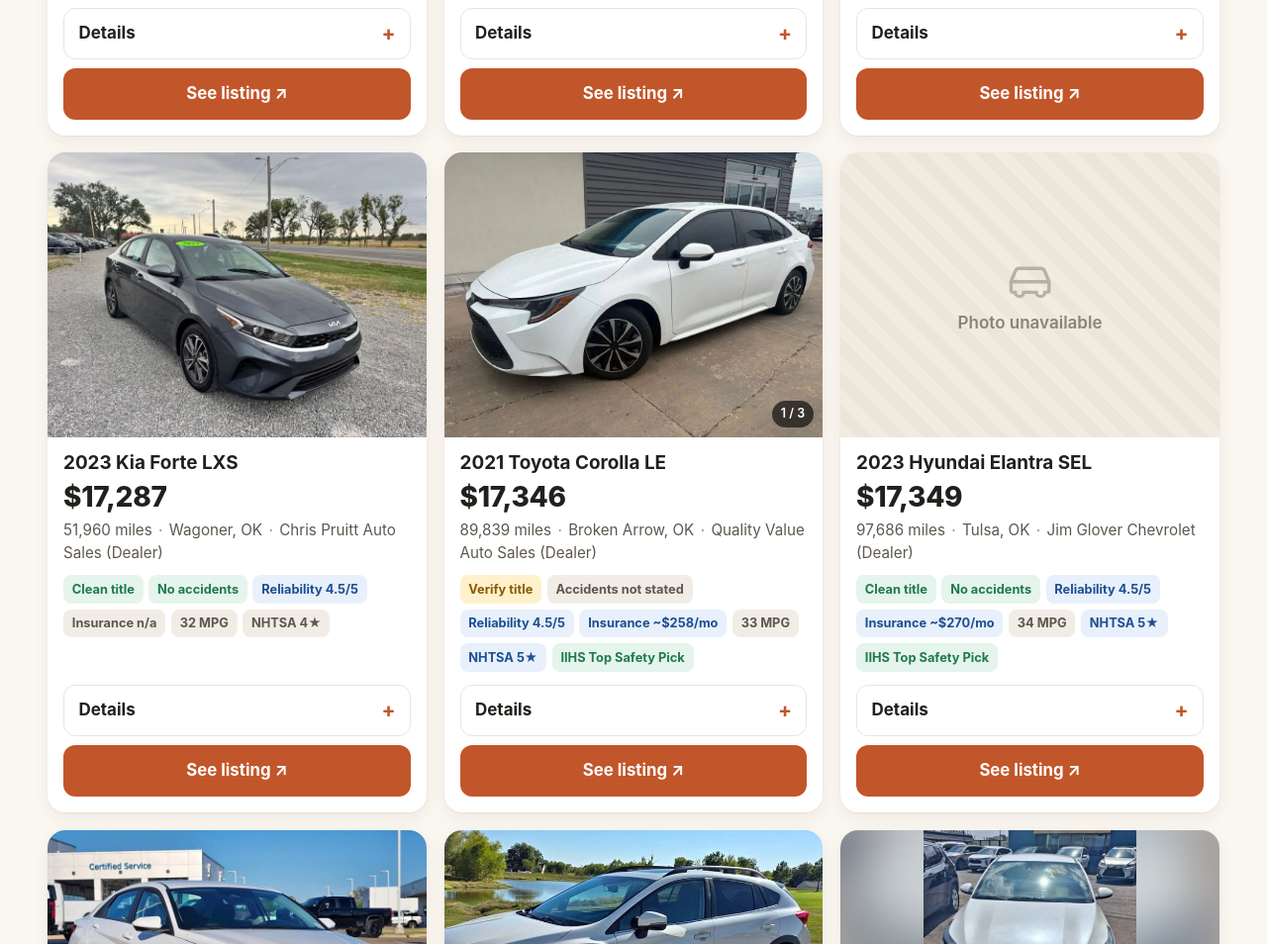
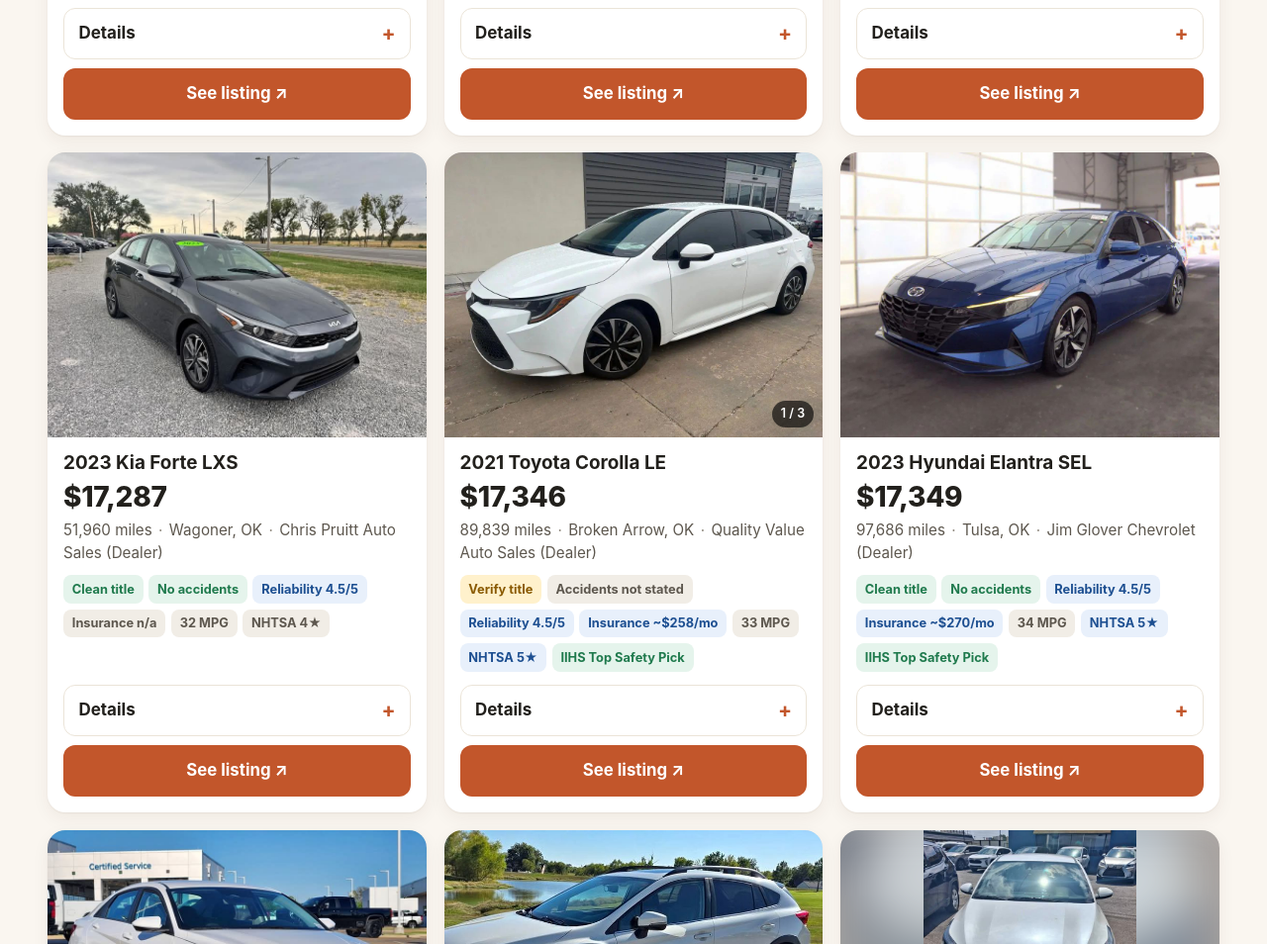
Before and after one commit to vnqqsmhyvm-a11y/car-hunt, a plain HTML site: page index.html in a window 1280 px wide. Shown: the part 4938-5892 px from the top of the page at 99% size. Drawn offline with Linux system fonts and the light colour scheme.

Commit message:
cars: update 2026-10-10

```diff
--- a/index.html
+++ b/index.html
@@ -433,7 +433,7 @@
 </div>
 </li>
 <li class="card" id="2023-hyundai-elantra-17349" data-group="hyundai-kia" data-price="17349" data-miles="97686" data-year="2023" data-removed="0">
-<div class="photo"><div class="noimg" role="img" aria-label="Photo unavailable"><svg viewBox="0 0 24 24" fill="none" stroke="currentColor" stroke-width="1.6" aria-hidden="true"><path d="M3 13l2-5a2 2 0 0 1 1.9-1.3h10.2A2 2 0 0 1 19 8l2 5v4a1 1 0 0 1-1 1h-1a2 2 0 0 1-4 0H9a2 2 0 0 1-4 0H4a1 1 0 0 1-1-1z"/><path d="M3 13h18"/></svg><span>Photo unavailable</span></div></div>
+<div class="photo"><div class="gallery"><div class="slide"><img class="fg" src="photos/2023-hyundai-elantra-17349-1.jpg" width="1024" height="768" loading="lazy" decoding="async" alt="2023 Hyundai Elantra, photo 1 of 1"></div></div></div>
 
 <div class="body">
 <h2>2023 Hyundai Elantra SEL</h2>
```
Also changed, not shown: photos/2023-hyundai-elantra-17349-1.jpg (added), photos/manifest.json.
